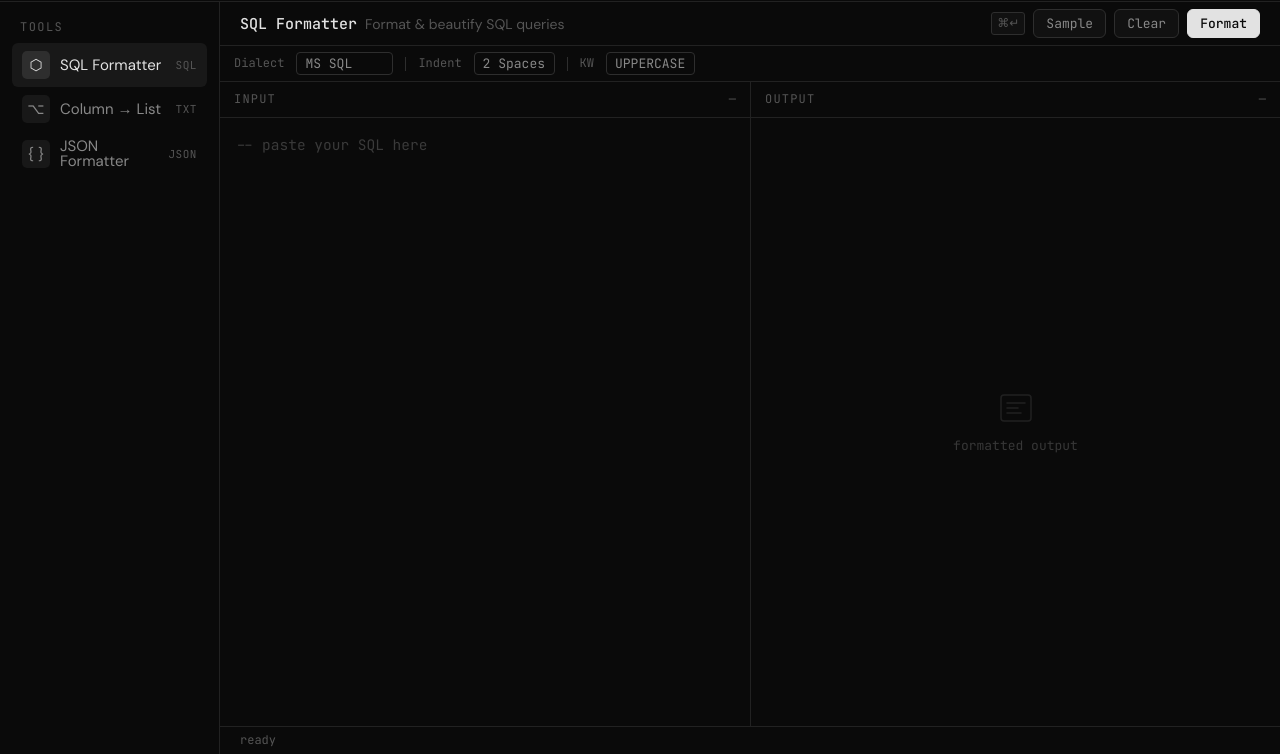
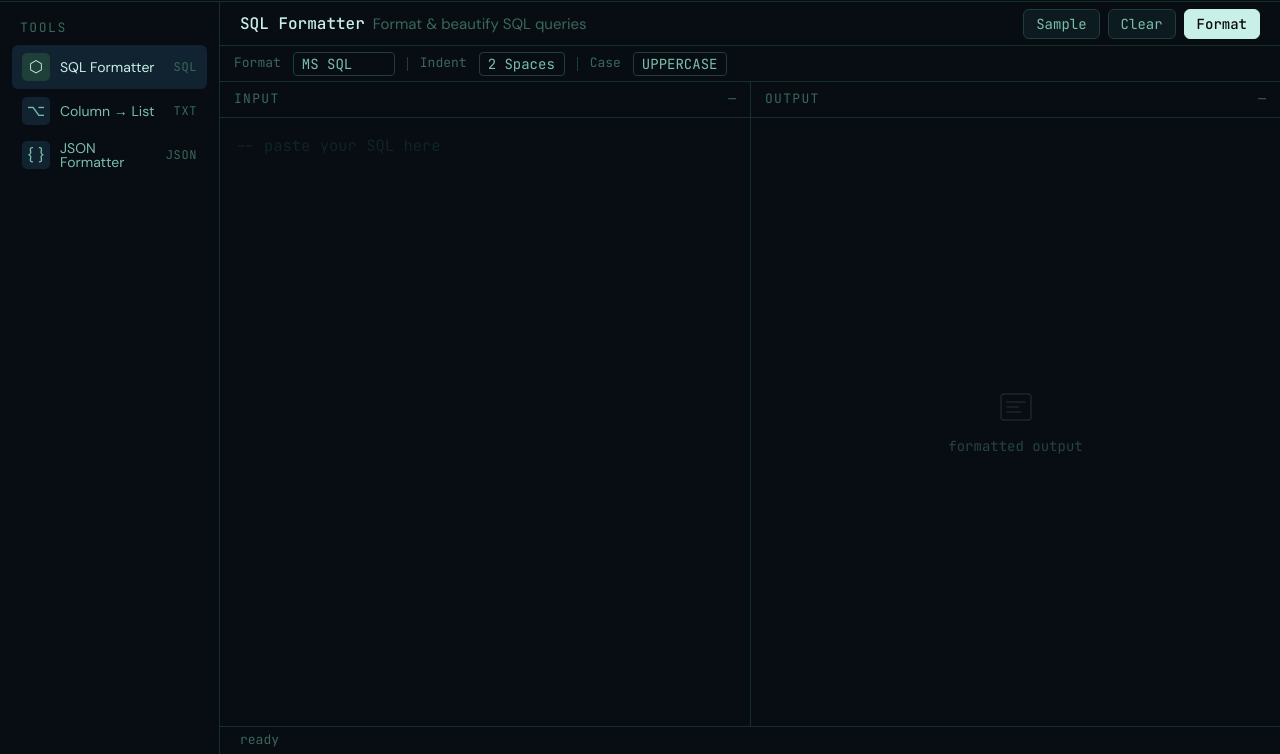
Before and after one commit to libinfaby/tools, a plain HTML site: page index.html in a window 1280 px wide. Shown: the part 46-800 px from the top of the page. Drawn offline with Linux system fonts and the light colour scheme.

Commit message:
font size update

```diff
--- a/index.html
+++ b/index.html
@@ -12,7 +12,7 @@
 *, *::before, *::after { box-sizing: border-box; margin: 0; padding: 0; }
 
 :root {
-  --bg:       #0a0a0a;
+  /*--bg:       #0a0a0a;
   --surface:  #111111;
   --surface2: #181818;
   --border:   #222222;
@@ -21,17 +21,35 @@
   --muted:    #555555;
   --muted2:   #3a3a3a;
   --accent:   #e2e2e2;
-  --dim:      #888888;
+  --dim:      #888888;*/
+
+  --bg:       #080d14;
+  --surface:  #0d1a20;
+  --surface2: #112230;
+  --border:   #163028;
+  --border2:  #1e4038;
+  --text:     #c8f0e8;
+  --muted:    #3a6858;
+  --muted2:   #0f2520;
+  --accent:   #2dd4a8;
+  --accent2:  #7b6ef6;
+  --dim:      #7abfaa;
+
   --mono:     'JetBrains Mono', monospace;
   --sans:     'DM Sans', sans-serif;
   --radius:   6px;
 
   /* syntax */
-  --syn-kw:   #a8c0ff;
+  /*--syn-kw:   #a8c0ff;
   --syn-fn:   #ffc799;
   --syn-str:  #b5f0b5;
   --syn-num:  #ffb3ba;
-  --syn-cm:   #444444;
+  --syn-cm:   #444444;*/
+  --syn-kw:   #8bb8f8;
+  --syn-fn:   #f0a875;
+  --syn-str:  #7dd4b8;
+  --syn-num:  #f092a0;
+  --syn-cm:   #2a5545;
 }
 
 html, body {
@@ -66,7 +84,7 @@ html, body {
 
 .wordmark {
   font-family: var(--mono);
-  font-size: 15px;
+  font-size: 20px;
   font-weight: 400;
   letter-spacing: -0.02em;
   color: var(--dim);
@@ -78,7 +96,7 @@ html, body {
 
 .topbar-meta {
   font-family: var(--mono);
-  font-size: 13px;
+  font-size: 14px;
   color: var(--muted);
 }
 
@@ -97,7 +115,7 @@ html, body {
 
 .sidebar-label {
   font-family: var(--mono);
-  font-size: 12px;
+  font-size: 13px;
   letter-spacing: 0.12em;
   text-transform: uppercase;
   color: var(--muted);
@@ -116,7 +134,7 @@ html, body {
   background: transparent;
   color: var(--dim);
   font-family: var(--sans);
-  font-size: 15px;
+  font-size: 14px;
   font-weight: 400;
   cursor: pointer;
   text-align: left;
@@ -143,7 +161,7 @@ html, body {
   align-items: center;
   justify-content: center;
   flex-shrink: 0;
-  font-size: 15px;
+  font-size: 16px;
   transition: background 0.1s;
 }
 
@@ -155,7 +173,7 @@ html, body {
 .tool-name { font-weight: 400; }
 .tool-tag {
   font-family: var(--mono);
-  font-size: 11px;
+  font-size: 12px;
   color: var(--muted);
   letter-spacing: 0.05em;
   margin-left: auto;
@@ -199,14 +217,14 @@ html, body {
 
 .tool-title h2 {
   font-family: var(--mono);
-  font-size: 15px;
+  font-size: 16px;
   font-weight: 500;
   color: var(--text);
   white-space: nowrap;
 }
 
 .tool-title .desc {
-  font-size: 14px;
+  font-size: 15px;
   color: var(--muted);
   white-space: nowrap;
   overflow: hidden;
@@ -228,7 +246,7 @@ html, body {
   padding: 5px 12px;
   border-radius: var(--radius);
   font-family: var(--mono);
-  font-size: 13px;
+  font-size: 14px;
   font-weight: 400;
   cursor: pointer;
   transition: all 0.1s;
@@ -300,7 +318,7 @@ html, body {
 
 .pane-label {
   font-family: var(--mono);
-  font-size: 12px;
+  font-size: 13px;
   color: var(--muted);
   letter-spacing: 0.1em;
   text-transform: uppercase;
@@ -325,7 +343,7 @@ textarea.code-area {
   outline: none;
   color: var(--text);
   font-family: var(--mono);
-  font-size: 14.5px;
+  font-size: 15.5px;
   line-height: 1.8;
   padding: 14px 16px;
   resize: none;
@@ -340,7 +358,7 @@ textarea.code-area::selection { background: rgba(255,255,255,0.07); }
 
 pre.code-out {
   font-family: var(--mono);
-  font-size: 14.5px;
+  font-size: 15.5px;
   line-height: 1.8;
   padding: 14px 16px;
   white-space: pre-wrap;
@@ -375,7 +393,7 @@ pre.code-out {
 
 .stat {
   font-family: var(--mono);
-  font-size: 12px;
+  font-size: 13px;
   color: var(--muted);
 }
 
@@ -383,7 +401,7 @@ pre.code-out {
 
 .copy-flash {
   font-family: var(--mono);
-  font-size: 12px;
+  font-size: 13px;
   color: var(--dim);
   opacity: 0;
   transition: opacity 0.2s;
@@ -406,7 +424,7 @@ pre.code-out {
 .empty svg { opacity: 0.1; }
 .empty p {
   font-family: var(--mono);
-  font-size: 13px;
+  font-size: 14px;
   color: var(--muted);
   opacity: 0.6;
 }
@@ -431,7 +449,7 @@ select.opt-select, input.opt-input {
   border: 1px solid var(--border2);
   color: var(--dim);
   font-family: var(--mono);
-  font-size: 13px;
+  font-size: 14px;
   padding: 3px 8px;
   border-radius: 4px;
   outline: none;
@@ -448,7 +466,7 @@ select.opt-select option { background: #1a1a1a; }
 
 .opt-label {
   font-family: var(--mono);
-  font-size: 12px;
+  font-size: 13px;
   color: var(--muted);
   white-space: nowrap;
   flex-shrink: 0;
@@ -475,7 +493,7 @@ select.opt-select option { background: #1a1a1a; }
 .col-section { display: flex; flex-direction: column; gap: 8px; }
 .col-section label {
   font-family: var(--mono);
-  font-size: 12px;
+  font-size: 13px;
   color: var(--muted);
   letter-spacing: 0.08em;
   text-transform: uppercase;
@@ -489,7 +507,7 @@ textarea.col-area {
   border-radius: var(--radius);
   color: var(--text);
   font-family: var(--mono);
-  font-size: 14.5px;
+  font-size: 15.5px;
   line-height: 1.8;
   padding: 12px;
   resize: none;
@@ -518,7 +536,7 @@ textarea.col-area:focus { border-color: var(--border2); }
 
 .col-option label {
   font-family: var(--mono);
-  font-size: 12px;
+  font-size: 13px;
   color: var(--muted);
   text-transform: uppercase;
   letter-spacing: 0.08em;
@@ -531,7 +549,7 @@ input.opt-text {
   border-radius: 4px;
   color: var(--text);
   font-family: var(--mono);
-  font-size: 13px;
+  font-size: 14px;
   padding: 4px 8px;
   outline: none;
   width: 120px;
@@ -543,7 +561,7 @@ input.opt-text:focus { border-color: var(--border2); }
 /* ── JSON tool ── */
 .json-error {
   font-family: var(--mono);
-  font-size: 13px;
+  font-size: 14px;
   color: #ff9999;
   padding: 8px 14px;
   border-top: 1px solid #2a1a1a;
@@ -562,7 +580,7 @@ input.opt-text:focus { border-color: var(--border2); }
 /* ── Keyboard hint ── */
 .kbd {
   font-family: var(--mono);
-  font-size: 12px;
+  font-size: 13px;
   color: var(--muted);
   border: 1px solid var(--border2);
   border-radius: 3px;
@@ -619,7 +637,7 @@ input.opt-text:focus { border-color: var(--border2); }
     border: none;
     color: var(--muted);
     font-family: var(--mono);
-    font-size: 11px;
+    font-size: 12px;
     cursor: pointer;
     -webkit-tap-highlight-color: transparent;
     transition: color 0.1s;
@@ -633,7 +651,7 @@ input.opt-text:focus { border-color: var(--border2); }
   }
 
   .mobile-nav-btn .nav-icon {
-    font-size: 17px;
+    font-size: 16px;
     line-height: 1;
   }
 
@@ -687,7 +705,7 @@ input.opt-text:focus { border-color: var(--border2); }
   }
   .btn {
     padding: 5px 9px;
-    font-size: 12px;
+    font-size: 13px;
   }
 }
 </style>
@@ -740,7 +758,7 @@ input.opt-text:focus { border-color: var(--border2); }
           <span class="desc">Format & beautify SQL queries</span>
         </div>
         <div class="header-actions">
-          <span class="kbd">⌘↵</span>
+          <!-- <span class="kbd">⌘↵</span> -->
           <button class="btn" onclick="sqlLoadSample()">Sample</button>
           <button class="btn" onclick="sqlClear()">Clear</button>
           <button class="btn btn-primary" id="sqlRunBtn" onclick="sqlRun()">Format</button>
@@ -748,7 +766,7 @@ input.opt-text:focus { border-color: var(--border2); }
       </div>
 
       <div class="options-strip">
-        <span class="opt-label">Dialect</span>
+        <span class="opt-label">Format</span>
         <select class="opt-select" id="sqlDialect">
           <option value="tsql" selected>MS SQL</option>
           <option value="postgresql">PostgreSQL</option>
@@ -764,7 +782,7 @@ input.opt-text:focus { border-color: var(--border2); }
           <option value="4">4 Spaces</option>
         </select>
         <div class="opt-sep"></div>
-        <span class="opt-label">KW</span>
+        <span class="opt-label">Case</span>
         <select class="opt-select" id="sqlCase">
           <option value="upper">UPPERCASE</option>
           <option value="lower">lowercase</option>
@@ -845,18 +863,18 @@ input.opt-text:focus { border-color: var(--border2); }
             <div class="col-option">
               <label>Wrap with</label>
               <input class="opt-text" id="colWrapL" value="'" placeholder="prefix" style="width:52px;" oninput="colConvert()">
-              <span style="font-family:var(--mono);font-size:13px;color:var(--muted)">···</span>
+              <span style="font-family:var(--mono);font-size:14px;color:var(--muted)">···</span>
               <input class="opt-text" id="colWrapR" value="'" placeholder="suffix" style="width:52px;" oninput="colConvert()">
             </div>
             <div class="col-option">
               <label>Trim</label>
               <input type="checkbox" id="colTrim" checked onchange="colConvert()" style="accent-color:#888;">
-              <span style="font-family:var(--mono);font-size:13px;color:var(--muted);">trim whitespace</span>
+              <span style="font-family:var(--mono);font-size:14px;color:var(--muted);">trim whitespace</span>
             </div>
             <div class="col-option">
               <label>Skip empty</label>
               <input type="checkbox" id="colSkipEmpty" checked onchange="colConvert()" style="accent-color:#888;">
-              <span style="font-family:var(--mono);font-size:13px;color:var(--muted);">skip blank lines</span>
+              <span style="font-family:var(--mono);font-size:14px;color:var(--muted);">skip blank lines</span>
             </div>
           </div>
 
@@ -884,7 +902,7 @@ input.opt-text:focus { border-color: var(--border2); }
           <span class="desc">Validate, format & highlight JSON</span>
         </div>
         <div class="header-actions">
-          <span class="kbd">⌘↵</span>
+          <!-- <span class="kbd">⌘↵</span> -->
           <button class="btn" onclick="jsonLoadSample()">Sample</button>
           <button class="btn" onclick="jsonClear()">Clear</button>
           <button class="btn btn-primary" onclick="jsonRun()">Format</button>
```
